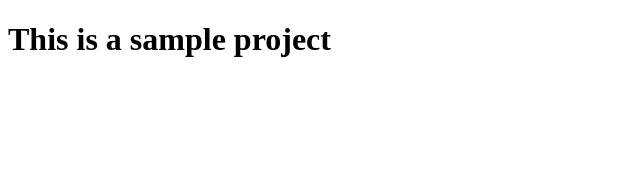
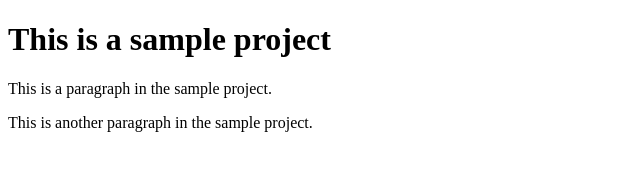
Before and after one commit to deltainvictus/SampleProject, a plain HTML site: page index.html in a window 1280 px wide. Shown: the whole page, without its empty margins (0-640 px from the left). Drawn offline with Linux system fonts and the light colour scheme.

Commit message:
commit-a

```diff
--- a/index.html
+++ b/index.html
@@ -7,5 +7,7 @@
 </head>
 <body>
     <h1>This is a sample project</h1>
+    <p>This is a paragraph in the sample project.</p>
+    <p>This is another paragraph in the sample project.</p>
 </body>
 </html>
```
